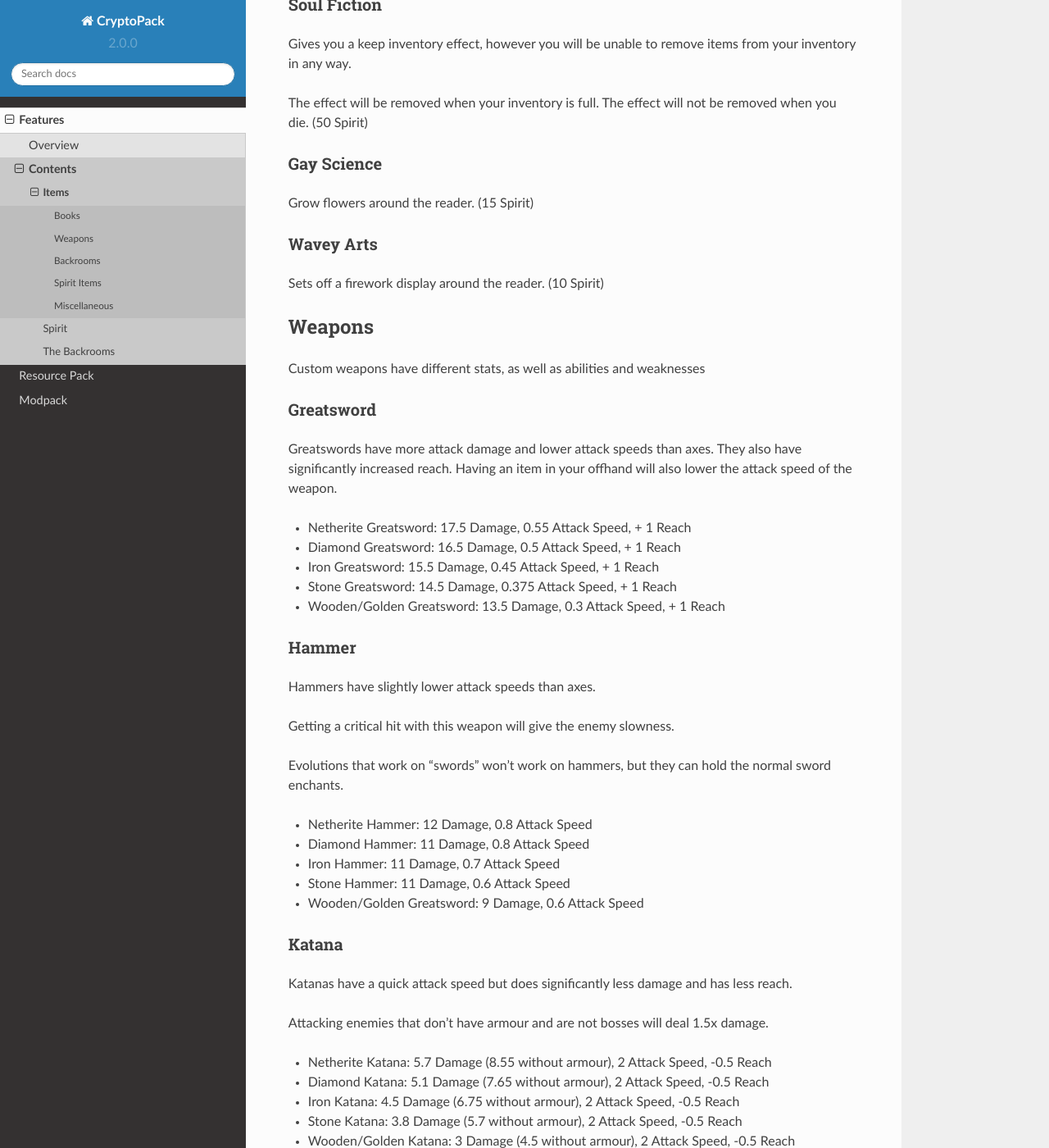
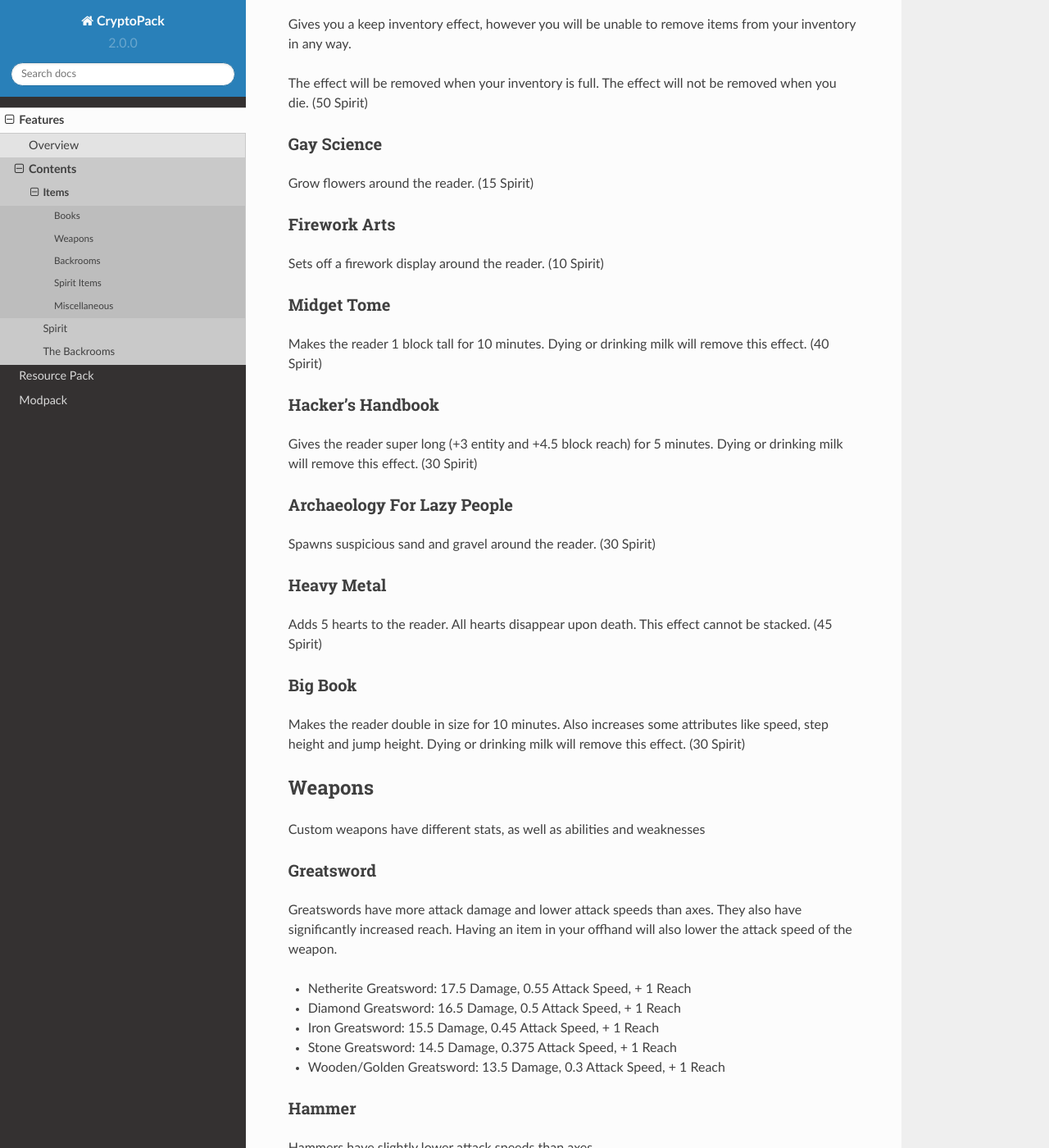
Before and after one commit to Shwabbaa/cryptopack-docs, a Sphinx documentation site: the page built from docs/source/features/items.rst, in a window 1280 px wide and 1400 px high, scrolled down 3862 px. Shown: the whole window at 82% size. Built offline with Sphinx 7.4.7 and the Read the Docs theme 2.0.0, drawn with Linux system fonts in a browser that asks for light colours; pages that are not in the unit, such as notebooks, are missing from menus; some of the changed text lies outside the part shown.

Commit message:
Update items.rst

```diff
--- a/docs/source/features/items.rst
+++ b/docs/source/features/items.rst
@@ -164,7 +164,7 @@ Summon cats.
 Free Bird Solo
 """"""""""""""
 Grants the reader flight for five minutes.
-
+Dying or drinking milk will remove this effect.
 Doesn't work in :doc:`backrooms`
 (25 Spirit)
 
@@ -190,10 +190,35 @@ Gay Science
 Grow flowers around the reader.
 (15 Spirit)
 
-Wavey Arts
+Firework Arts
 """"""""""""""
 Sets off a firework display around the reader.
 (10 Spirit)
+
+Midget Tome
+""""""""""""""
+Makes the reader 1 block tall for 10 minutes. Dying or drinking milk will remove this effect.
+(40 Spirit)
+
+Hacker's Handbook
+""""""""""""""
+Gives the reader super long (+3 entity and +4.5 block reach) for 5 minutes. Dying or drinking milk will remove this effect.
+(30 Spirit)
+
+Archaeology For Lazy People
+""""""""""""""
+Spawns suspicious sand and gravel around the reader.
+(30 Spirit)
+
+Heavy Metal
+""""""""""""""
+Adds 5 hearts to the reader. All hearts disappear upon death. This effect cannot be stacked.
+(45 Spirit)
+
+Big Book
+""""""""""""""
+Makes the reader double in size for 10 minutes. Also increases some attributes like speed, step height and jump height. Dying or drinking milk will remove this effect.
+(30 Spirit)
 
 Weapons
 ------------
```
